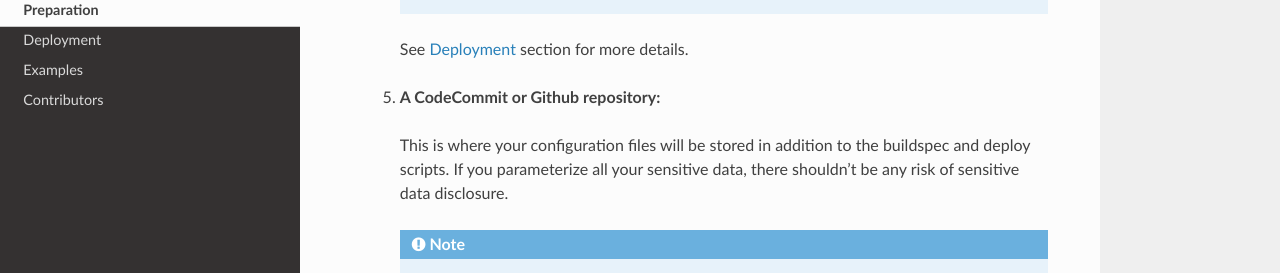
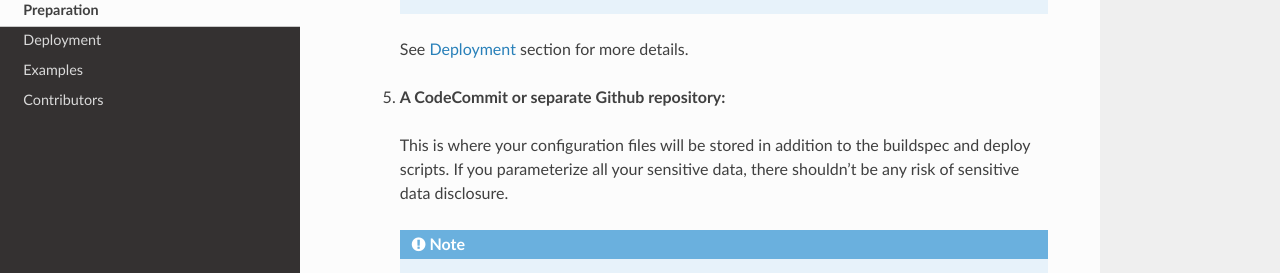
Before and after one commit to mozilla/mozdef-event-framework, a Sphinx documentation site: the page built from docs/source/usage/preparation.rst, in a window 1280 px wide and 900 px high, scrolled down 1242 px. Shown: the part 170-443 px from the top of the window. Built offline with Sphinx 7.4.7 and the Read the Docs theme 2.0.0, drawn with Linux system fonts in a browser that asks for light colours.

Commit message:
clarifying numbered points

```diff
--- a/docs/source/usage/preparation.rst
+++ b/docs/source/usage/preparation.rst
@@ -39,7 +39,7 @@ To deploy this framework you will need the following established:
 
       See :doc:`deployment` section for more details.
 
-    5. **A CodeCommit or Github repository:**
+    5. **A CodeCommit or separate Github repository:**
 
       This is where your configuration files will be stored in addition to the buildspec and deploy scripts.
       If you parameterize all your sensitive data, there shouldn't be any risk of sensitive data disclosure.
```
